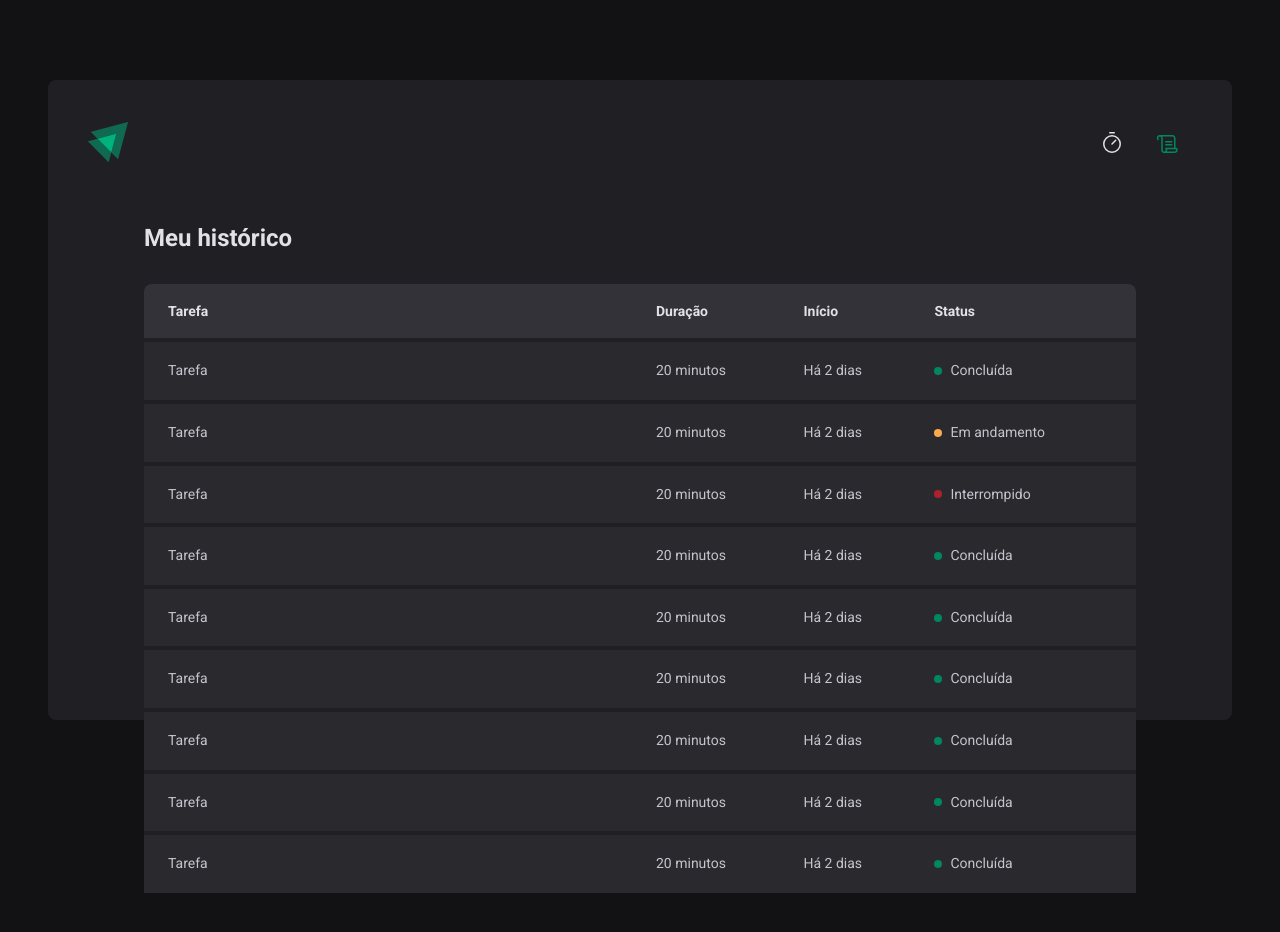
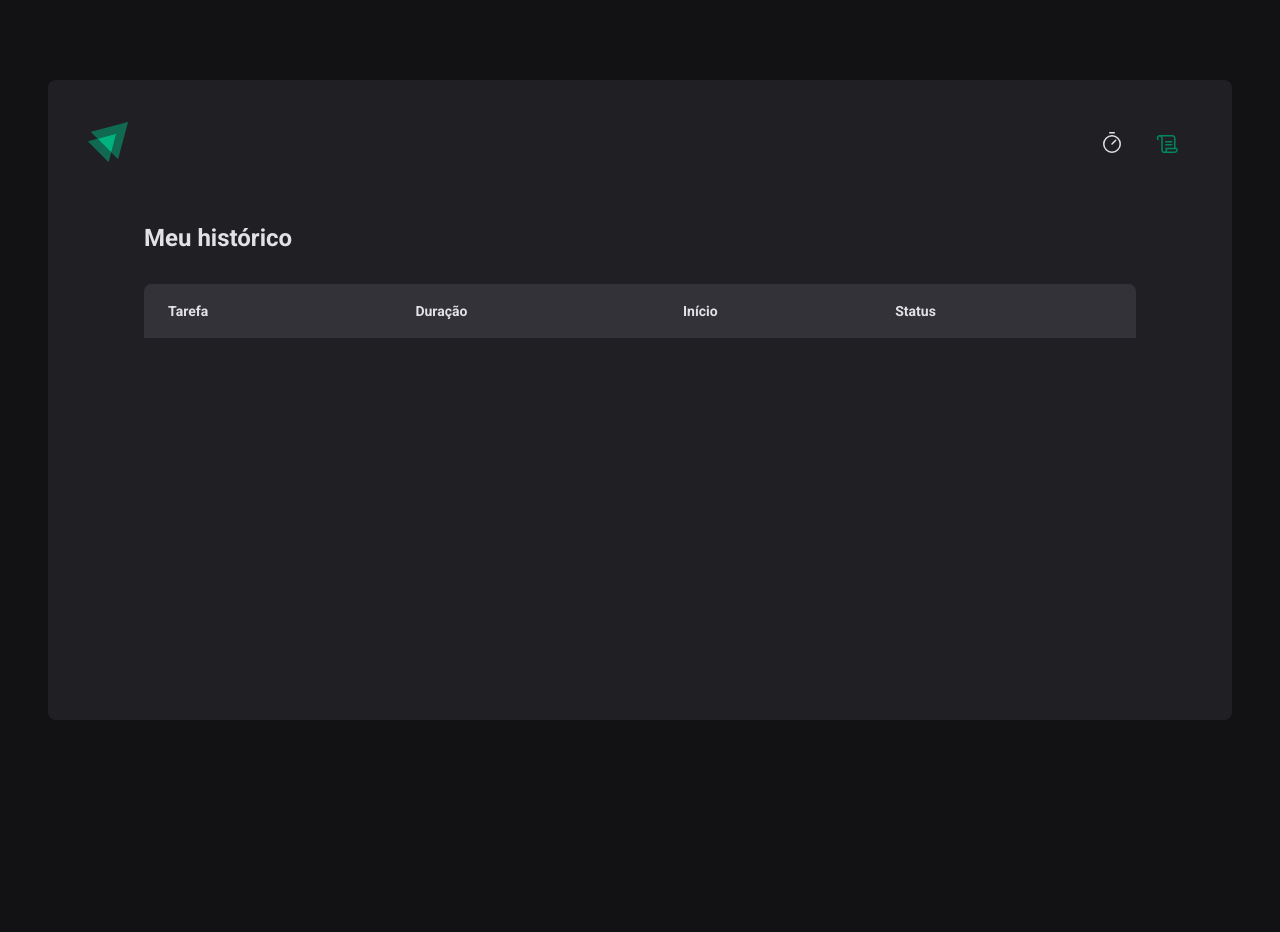
Before and after one commit to phcbarros/one-react, a React (Vite) app in the folder 02-ignite-timer/: page /history in a window 1280 px wide. Shown: the top 932 px of the page. After the commit the page ends 800 px from the top, so only its background shows below. Built offline with nearby package versions, Linux system fonts and the light colour scheme.

Commit message:
Criando SPAs com ReactJS - 05 - Listagem do histórico

```diff
--- a/02-ignite-timer/src/contexts/CyclesContext.tsx
+++ b/02-ignite-timer/src/contexts/CyclesContext.tsx
@@ -24,6 +24,7 @@
   setSecondsPassed: (seconds: number) => void
   createNewCycle: (data: CreateCycleData) => void
   interruptCurrentCycle: () => void
+  resetActiveCycle: () => void
 }
 
 export const CyclesContext = createContext({} as CyclesContextType)
@@ -66,8 +67,6 @@
     setCycles((state) => [...state, newCycle]) // alteração do estado dependeu do seu estado atual
     setActiveCycleId(newCycle.id)
     setAmountSecondsPassed(0)
-
-    //reset() // limpa o formulário para os valores iniciais definidos no defaultValues
   }
 
   function interruptCurrentCycle() {
@@ -78,6 +77,10 @@
           : cycle,
       ),
     )
+    setActiveCycleId(null)
+  }
+
+  function resetActiveCycle() {
     setActiveCycleId(null)
   }
 
@@ -92,6 +95,7 @@
         setSecondsPassed,
         createNewCycle,
         interruptCurrentCycle,
+        resetActiveCycle,
       }}>
       {children}
     </CyclesContext.Provider>
--- a/02-ignite-timer/src/pages/History/index.tsx
+++ b/02-ignite-timer/src/pages/History/index.tsx
@@ -19,78 +19,28 @@
             </tr>
           </thead>
           <tbody>
-            <tr>
-              <td>Tarefa</td>
-              <td>20 minutos</td>
-              <td>Há 2 dias</td>
-              <td>
-                <Status statusColor="green">Concluída</Status>
-              </td>
-            </tr>
-            <tr>
-              <td>Tarefa</td>
-              <td>20 minutos</td>
-              <td>Há 2 dias</td>
-              <td>
-                <Status statusColor="yellow">Em andamento</Status>
-              </td>
-            </tr>
-            <tr>
-              <td>Tarefa</td>
-              <td>20 minutos</td>
-              <td>Há 2 dias</td>
-              <td>
-                <Status statusColor="red">Interrompido</Status>
-              </td>
-            </tr>
-            <tr>
-              <td>Tarefa</td>
-              <td>20 minutos</td>
-              <td>Há 2 dias</td>
-              <td>
-                <Status statusColor="green">Concluída</Status>
-              </td>
-            </tr>
-            <tr>
-              <td>Tarefa</td>
-              <td>20 minutos</td>
-              <td>Há 2 dias</td>
-              <td>
-                <Status statusColor="green">Concluída</Status>
-              </td>
-            </tr>
-            <tr>
-              <td>Tarefa</td>
-              <td>20 minutos</td>
-              <td>Há 2 dias</td>
-              <td>
-                <Status statusColor="green">Concluída</Status>
-              </td>
-            </tr>
-            <tr>
-              <td>Tarefa</td>
-              <td>20 minutos</td>
-              <td>Há 2 dias</td>
-              <td>
-                <Status statusColor="green">Concluída</Status>
-              </td>
-            </tr>
-            <tr>
-              <td>Tarefa</td>
-              <td>20 minutos</td>
-              <td>Há 2 dias</td>
-              <td>
-                <Status statusColor="green">Concluída</Status>
-              </td>
-            </tr>
-            <tr>
-              <td>Tarefa</td>
-              <td>20 minutos</td>
-              <td>Há 2 dias</td>
-              <td>
-                <Status statusColor="green">Concluída</Status>
-              </td>
-            </tr>
+            {cycles.map((cycle) => {
+              return (
+                <tr key={cycle.id}>
+                  <td>{cycle.task}</td>
+                  <td>{cycle.minutesAmount} minutos</td>
+                  <td>{cycle.startDate.toISOString()}</td>
+                  <td>
+                    {cycle.finishedDate && (
+                      <Status statusColor="green">Concluído</Status>
+                    )}
+
+                    {cycle.interruptedDate && (
+                      <Status statusColor="red">Interrompido</Status>
+                    )}
+
+                    {!cycle.finishedDate && !cycle.interruptedDate && (
+                      <Status statusColor="yellow">Em andamento</Status>
+                    )}
+                  </td>
+                </tr>
+              )
+            })}
           </tbody>
         </table>
       </HistoryList>
--- a/02-ignite-timer/src/pages/Home/components/Countdown/index.tsx
+++ b/02-ignite-timer/src/pages/Home/components/Countdown/index.tsx
@@ -6,10 +6,10 @@
 export function Countdown() {
   const {
     activeCycle,
-    // activeCycleId,
     amountSecondsPassed,
     markCurrentCycleAsFinished,
     setSecondsPassed,
+    resetActiveCycle,
   } = useContext(CyclesContext)
 
   const totalSeconds = activeCycle ? activeCycle.minutesAmount * 60 : 0
@@ -46,7 +46,7 @@
 
         if (secondsDifference >= totalSeconds) {
           markCurrentCycleAsFinished()
-          //setActiveCycleId(null)
+          resetActiveCycle()
           setSecondsPassed(totalSeconds)
           clearInterval(interval)
         } else {
@@ -60,10 +60,10 @@
     }
   }, [
     activeCycle,
-    // activeCycleId,
     markCurrentCycleAsFinished,
     setSecondsPassed,
     totalSeconds,
+    resetActiveCycle,
   ])
 
   return (
--- a/02-ignite-timer/src/pages/Home/index.tsx
+++ b/02-ignite-timer/src/pages/Home/index.tsx
@@ -42,7 +42,7 @@
 
   function handleCreateNewCycle(data: NewCycleFormData) {
     createNewCycle(data)
-    reset()
+    reset() // limpa o formulário para os valores iniciais definidos no defaultValues
   }
 
   const task = watch('task')
```
